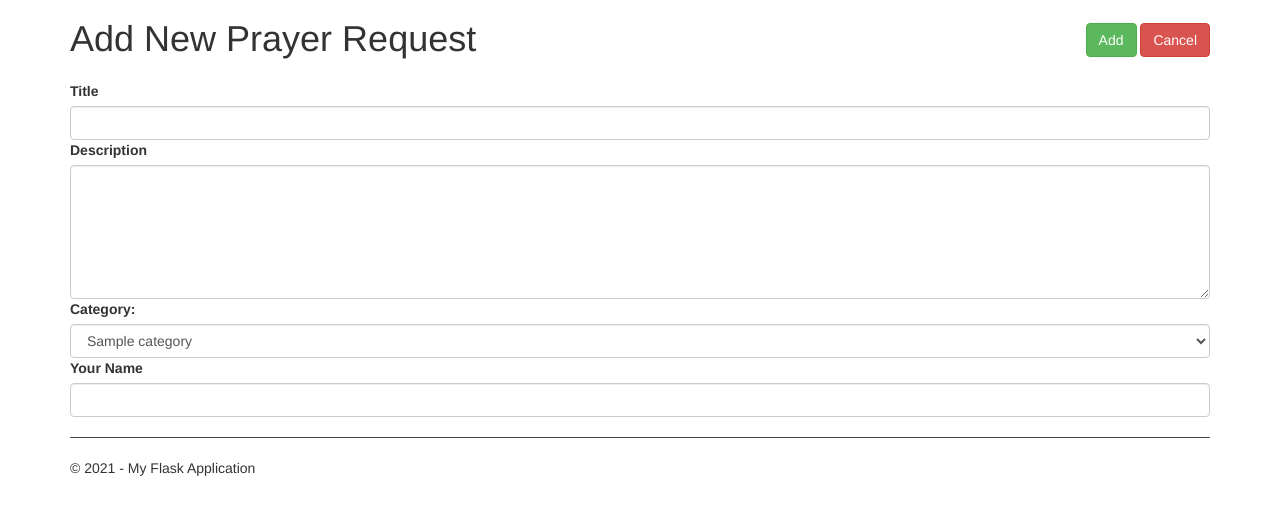
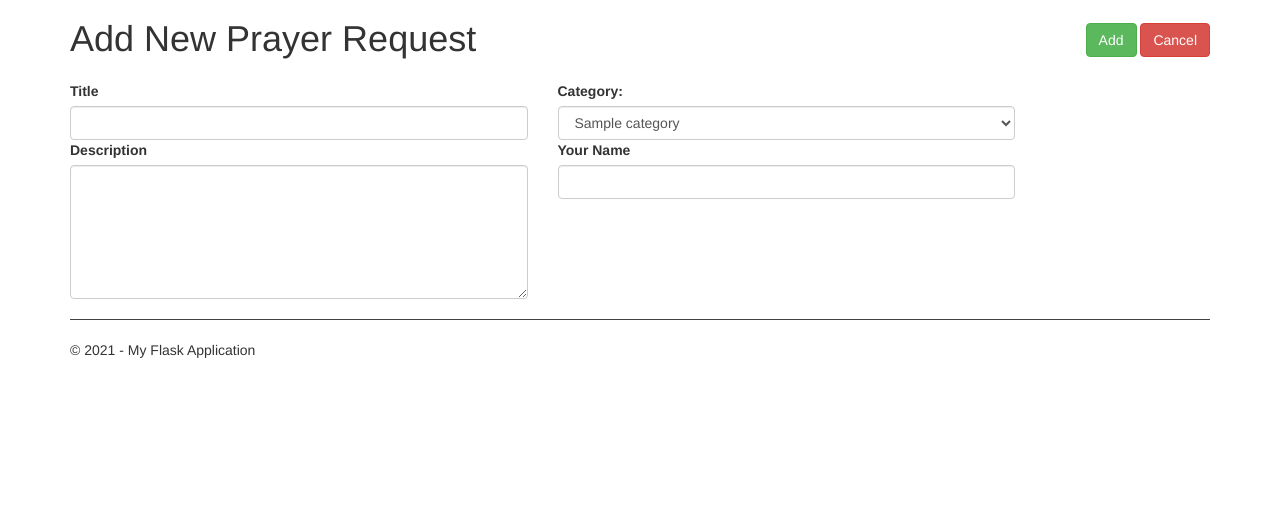
Before and after one commit to woody05/PrayerRequest, a Flask app: page /addPrayerRequest in a window 1280 px wide. Shown: the part 51-566 px from the top of the page. Run offline with Flask 2, Linux system fonts and the light colour scheme; tables that the repository leaves empty hold one stand-in row (values such as "Sample post"); parts of the project's set-up code (start-up, migrations or seed data) failed here and were passed over; some libraries are stand-ins or nearby versions.

Commit message:
Add page update
I changed the format of the add pages to hopefully look a little better.

```diff
--- a/learningFlask/learningFlask/templates/addPrayerRequest.html
+++ b/learningFlask/learningFlask/templates/addPrayerRequest.html
@@ -22,27 +22,27 @@
 
 
 <div class="content">
-        <div class="title-row">
+    <div class="row">
+        <div class="col-sm-5">
             <label>Title</label>
             <input id="title" class="form-control" type="text" , name="title" />
-        </div>
-        <div class="description-row">
+
             <label>Description</label>
             <!--<input id="description" class="form-control" type="text" , name="description" />-->
             <textarea class="form-control" id="description" rows="6"></textarea>
         </div>
-        <div class="category-row">
+        <div class="2"></div>
+        <div class="col-sm-5">
             <label>Category:</label>
             <select id="category" class="form-control" aria-label="category" name="category">
                 {% for category in categories %}
                 <option value="{{ category.category_id }}">{{ category.title }}</option>
                 {% endfor %}
             </select>
-        </div>
-        <div class="name-row">
             <label>Your Name</label>
             <input id="person" class="form-control" type="text" , name="person" />
         </div>
+    </div>
 </div>
 
 <script>
```
